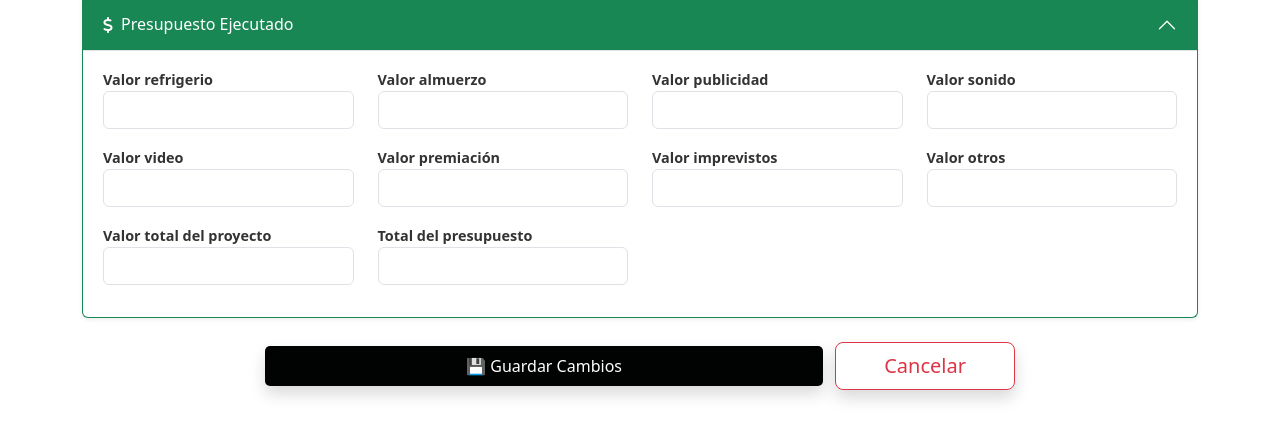
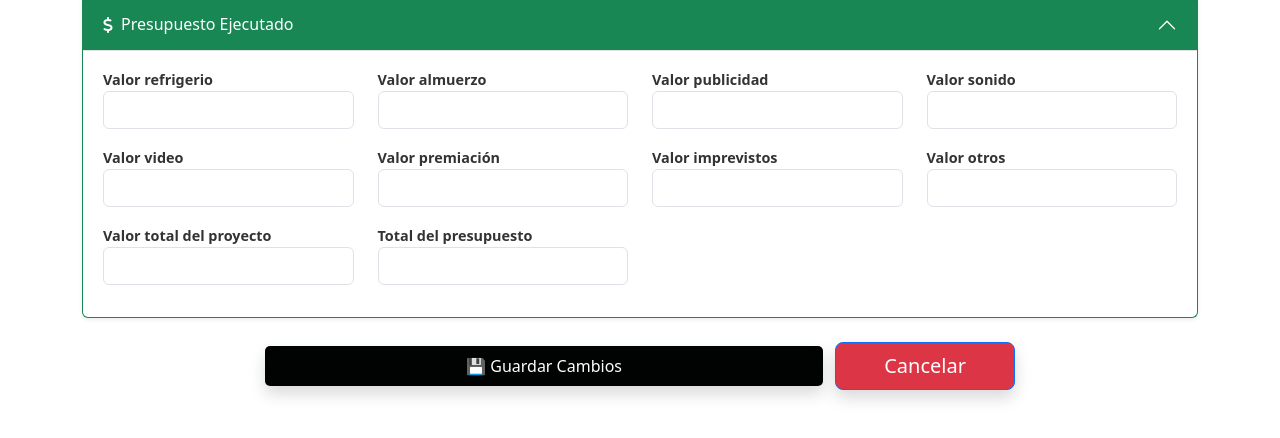
Before and after one commit to maicolmike/eventos, a Django app: page /eventos/evento/editar/1/ in a window 1280 px wide. Shown: the part 1167-1605 px from the top of the page. Run offline with Django 5.2, Linux system fonts and the light colour scheme; a user stored in the database is signed in; data comes from the database, SQL or seed files in the repository; tables that the repository leaves empty hold one stand-in row (values such as "Sample post"); data that the repository does not hold is empty; some libraries are stand-ins or nearby versions.

Commit message:
ajuste menu

```diff
--- a/templates/registrar_eventos/base_formulario_evento.html
+++ b/templates/registrar_eventos/base_formulario_evento.html
@@ -166,7 +166,7 @@
 
             {# Si estamos editando, mostramos botón cancelar que vuelve al detalle #}
             {% if evento %}
-                <a href="{% url 'detalle_evento' evento.id %}" class="btn btn-outline-danger btn-lg px-5 shadow ms-2">
+                <a href="{% url 'detalle_evento' evento.id %}" class="btn btn-danger text-white btn-outline-primary btn-lg px-5 shadow ms-2">
                     Cancelar
                 </a>
             {% endif %}
```
